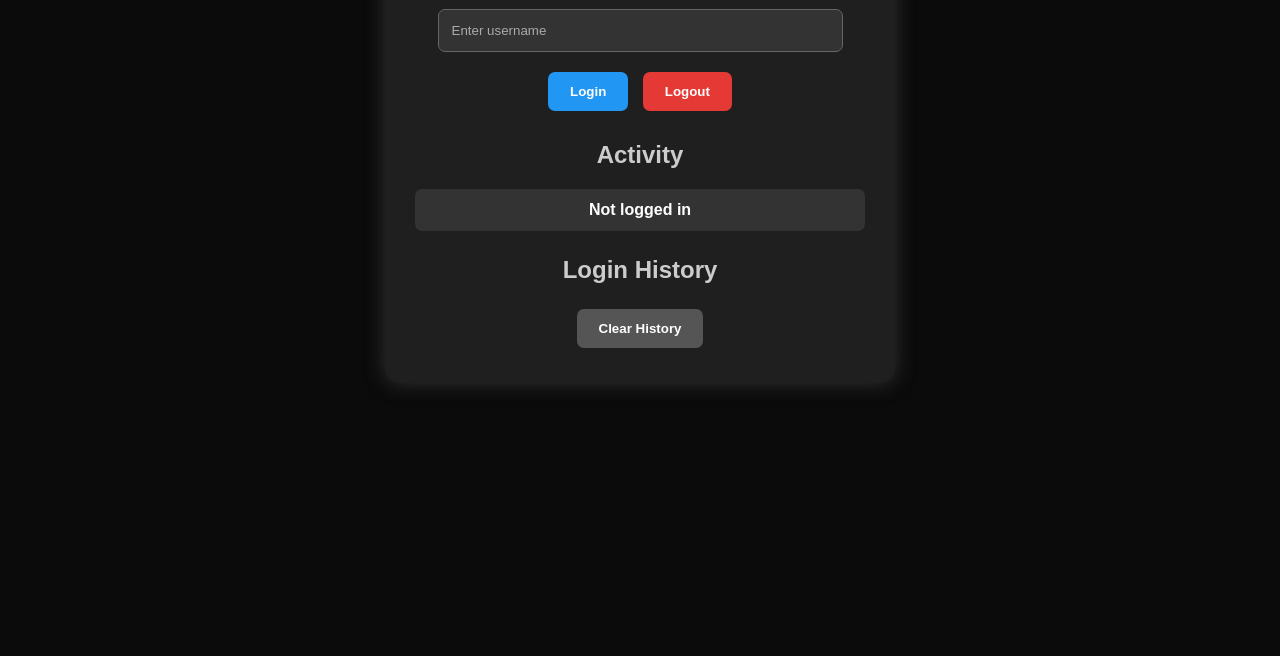
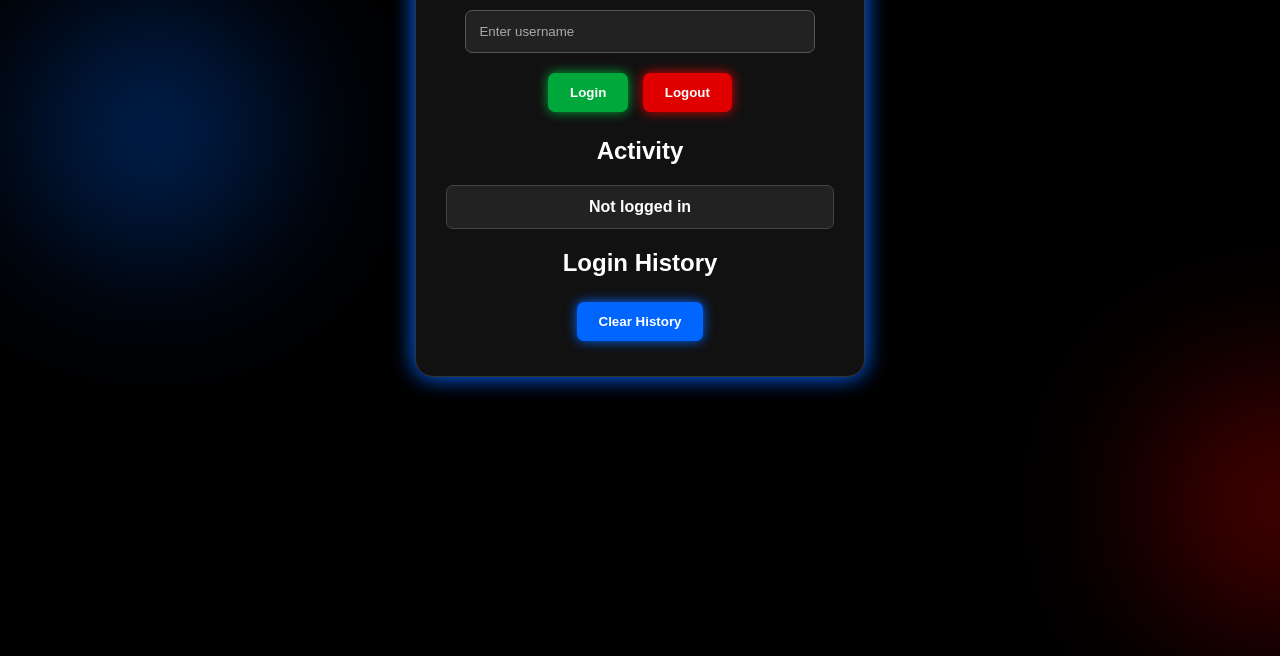
Before and after one commit to aryantiwari18/Worklog-login-out-tracker-, a plain HTML site: page index.html in a window 1280 px wide. Shown: the part 144-800 px from the top of the page. Drawn offline with Linux system fonts and the light colour scheme.

Commit message:
Update style.css

```diff
--- a/style.css
+++ b/style.css
@@ -1,46 +1,116 @@
+* {
+    box-sizing: border-box;
+}
+
 body {
     font-family: Arial, sans-serif;
-    background: #0b0b0b;
+    background: #000;
     color: white;
     text-align: center;
     margin: 0;
     padding: 40px 15px;
+    min-height: 100vh;
+    overflow-x: hidden;
+    position: relative;
 }
 
+/* Moving background glow */
+body::before,
+body::after {
+    content: "";
+    position: fixed;
+    width: 250px;
+    height: 250px;
+    border-radius: 50%;
+    filter: blur(80px);
+    opacity: 0.35;
+    z-index: -1;
+    animation: moveGlow 8s infinite alternate ease-in-out;
+}
+
+body::before {
+    background: #0066ff;
+    top: 10%;
+    left: -100px;
+}
+
+body::after {
+    background: #e00000;
+    bottom: 5%;
+    right: -100px;
+    animation-delay: 3s;
+}
+
+@keyframes moveGlow {
+    from {
+        transform: translate(0, 0);
+    }
+
+    to {
+        transform: translate(180px, 100px);
+    }
+}
+
+/* Main card */
 .container {
-    background: #1f1f1f;
+    background: #111;
     max-width: 450px;
     margin: auto;
     padding: 30px;
-    border-radius: 15px;
-    box-shadow: 0 0 20px #333;
+    border-radius: 18px;
+    border: 1px solid #333;
+    box-shadow:
+        0 0 15px #0066ff,
+        0 0 40px rgba(0, 102, 255, 0.25);
+
+    animation: cardGlow 3s infinite alternate;
+}
+
+@keyframes cardGlow {
+    from {
+        box-shadow: 0 0 15px #0066ff;
+    }
+
+    to {
+        box-shadow:
+            0 0 25px #0066ff,
+            0 0 50px rgba(0, 102, 255, 0.3);
+    }
 }
 
 h1 {
-    color: #2196f3;
+    color: white;
     margin-bottom: 25px;
+    text-shadow: 0 0 10px #0066ff;
 }
 
 h2 {
-    color: #ccc;
-    margin-top: 25px;
+    color: white;
 }
 
+/* Input */
 input {
     width: 90%;
     padding: 13px;
     margin-bottom: 15px;
-    background: #333;
+    background: #222;
     color: white;
-    border: 1px solid #666;
+    border: 1px solid #555;
     border-radius: 7px;
-    box-sizing: border-box;
+    outline: none;
+    transition: 0.3s;
+}
+
+input:focus {
+    border-color: #0066ff;
+    box-shadow: 0 0 15px #0066ff;
 }
 
 input::placeholder {
     color: #aaa;
 }
 
+/* Buttons */
 button {
     padding: 12px 22px;
     margin: 5px;
@@ -49,32 +119,48 @@ button {
     cursor: pointer;
     color: white;
     font-weight: bold;
+    transition: 0.3s;
 }
 
+/* Login - Green */
 button:first-of-type {
-    background: #2196f3;
+    background: #00a83b;
+    box-shadow: 0 0 12px #00a83b;
 }
 
+/* Logout - Red */
 button:nth-of-type(2) {
-    background: #e53935;
+    background: #e00000;
+    box-shadow: 0 0 12px #e00000;
 }
 
+/* Clear History - Blue */
 button:last-of-type {
-    background: #555;
+    background: #0066ff;
+    box-shadow: 0 0 12px #0066ff;
 }
 
+/* Button animation */
 button:hover {
-    opacity: 0.8;
+    transform: translateY(-4px) scale(1.05);
 }
 
+button:active {
+    transform: scale(0.95);
+}
+
+/* Status */
 #status {
     margin: 20px 0;
     padding: 12px;
-    background: #333;
+    background: #222;
+    color: white;
     border-radius: 7px;
     font-weight: bold;
+    border: 1px solid #444;
 }
 
+/* History */
 #history {
     padding: 0;
 }
@@ -83,9 +169,24 @@ li {
     list-style: none;
     padding: 12px;
     margin: 7px 0;
-    background: #333;
-    border-left: 4px solid #2196f3;
+    background: #222;
+    border-left: 4px solid #0066ff;
     border-radius: 5px;
     text-align: left;
     font-size: 14px;
+    color: white;
+
+    animation: slideIn 0.5s ease;
 }
+
+@keyframes slideIn {
+    from {
+        opacity: 0;
+        transform: translateX(-30px);
+    }
+
+    to {
+        opacity: 1;
+        transform: translateX(0);
+    }
+}
```
